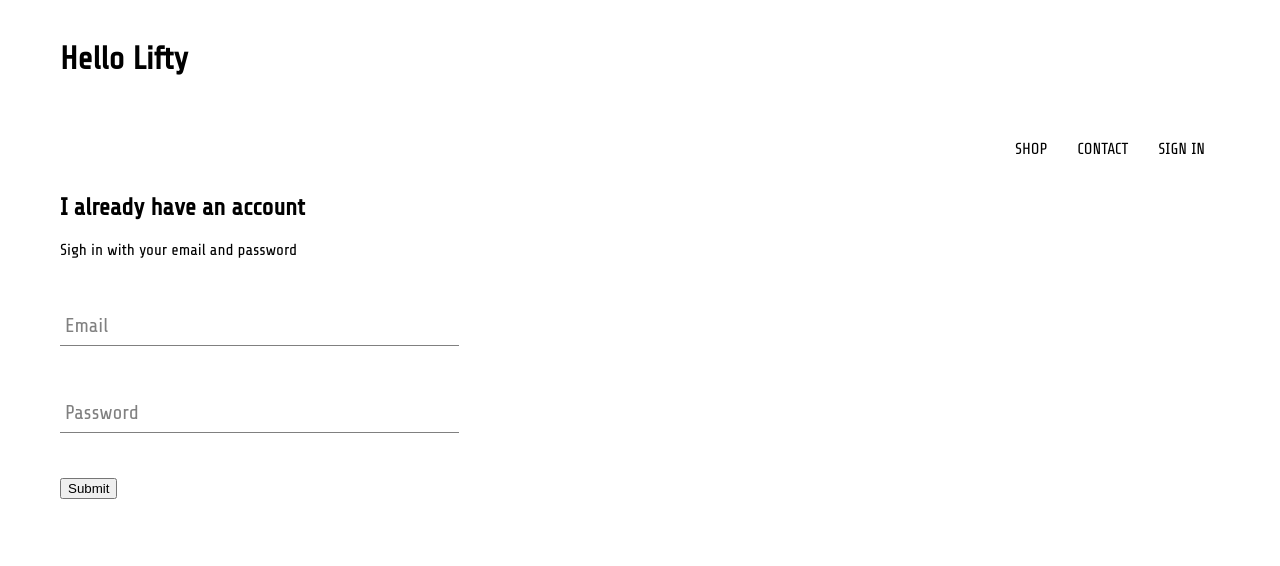
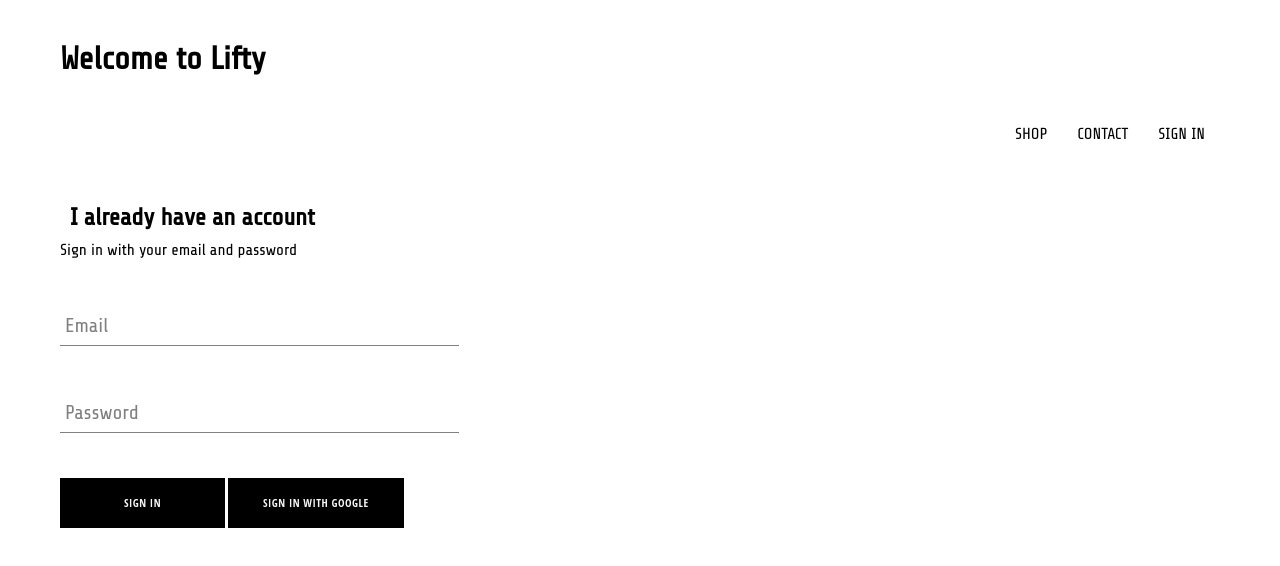
Before and after one commit to hristakiev1/shoplift, a React (Create React App) app: page /signin in a window 1280 px wide. Shown: the top 566 px of the page. Built offline with nearby package versions, Linux system fonts and the light colour scheme; no server answers; some icons are missing.

Commit message:
integrated firebase into aplication , created sign in component and sign in with google

```diff
--- a/package.json
+++ b/package.json
@@ -6,6 +6,7 @@
     "@testing-library/jest-dom": "^5.11.9",
     "@testing-library/react": "^11.2.5",
     "@testing-library/user-event": "^12.7.1",
+    "firebase": "^8.2.9",
     "node-sass": "^5.0.0",
     "react": "^17.0.1",
     "react-dom": "^17.0.1",
--- a/src/App.js
+++ b/src/App.js
@@ -1,15 +1,44 @@
 import "./App.css";
+import React from "react";
 import HomePage from "./pages/homepage/homepage";
 import { Switch, Route } from "react-router-dom";
 import ShopPage from "./pages/shop-page/shop.component";
 import Header from "./components/navbar/navbar.component";
 import SignInSignUpPage from "./pages/sign-in-sign-up-page/sign-in-sign-up-page";
+import { auth } from "./firebase/firebase.utils";
 
-function App() {
+class App extends React.Component {
+  constructor() {
+    super();
+    this.state = {
+      currentUser: null,
+    };
+  }
+
+  unsubsriberFromAuth = null;
+
+  componentDidMount() {
+    this.unsubsriberFromAuth = auth.onAuthStateChanged((user) => {
+      this.setState({ currentUser: user });
+    });
+  }
+
+  componentWillUnmount() {
+    this.unsubsriberFromAuth();
+  }
+
+  render() {
+    const { currentUser } = this.state;
+
     return (
       <div>
-      <h1>Hello Lifty</h1>
-      <Header />
+        <h1>
+          {currentUser
+            ? `Hello ${currentUser.displayName}`
+            : "Welcome to Lifty"}
+        </h1>
+
+        <Header currentUser={currentUser} />
 
         <Switch>
           <Route path="/shop" component={ShopPage} />
@@ -19,5 +48,6 @@
       </div>
     );
   }
+}
 
 export default App;
--- a/src/components/Sign-in-and-Sign-Up/Sign-In/sign-in.component.jsx
+++ b/src/components/Sign-in-and-Sign-Up/Sign-In/sign-in.component.jsx
@@ -1,6 +1,8 @@
 import { Component } from "react";
 import FormInput from "../../form-input/form-input";
 import "./sign-in.style.scss";
+import CustomButton from "../../custom-button/button.component";
+import { signInWithGoodle } from "../../../firebase/firebase.utils";
 
 class SignIn extends Component {
   constructor(props) {
@@ -21,15 +23,13 @@
     const { value, name } = event.target;
 
     this.setState({ [name]: value });
-
-    console.log(this.state);
   };
 
   render() {
     return (
       <div className="sign-in">
         <h2 className="title">I already have an account</h2>
-        <span className="subtitle">Sigh in with your email and password</span>
+        <span className="subtitle">Sign in with your email and password</span>
         <form onSubmit={this.handleSubmit}>
           <FormInput
             label="Email"
@@ -39,7 +39,6 @@
             value={this.state.email}
             required
           />
-
           <FormInput
             label="Password"
             type="password"
@@ -48,7 +47,12 @@
             value={this.state.password}
             required
           />
-          <button type="submit">Submit</button>
+          <div className="button">
+            <CustomButton type="submit">Sign In</CustomButton>
+            <CustomButton onClick={signInWithGoodle}>
+              Sign In with Google
+            </CustomButton>
+          </div>
         </form>
       </div>
     );
--- a/src/components/Sign-in-and-Sign-Up/Sign-In/sign-in.style.scss
+++ b/src/components/Sign-in-and-Sign-Up/Sign-In/sign-in.style.scss
@@ -1,3 +1,14 @@
 .sign-in {
   width: 30vw;
+  display: flex;
+  flex-direction: column;
+
+  .title {
+    margin: 10px;
+  }
+
+  .button {
+    display: flex;
+    flex-direction: row;
+  }
 }
--- /dev/null
+++ b/src/components/custom-button/button.component.jsx
@@ -0,0 +1,12 @@
+import React from "react";
+import "./button.style.scss";
+
+const CustomButton = ({ children, ...otherProps }) => {
+  return (
+    <button className="custom-button" {...otherProps}>
+      {children}
+    </button>
+  );
+};
+
+export default CustomButton;
--- /dev/null
+++ b/src/components/custom-button/button.style.scss
@@ -0,0 +1,23 @@
+.custom-button {
+  min-width: 165px;
+  width: auto;
+  height: 50px;
+  letter-spacing: 0.5px;
+  line-height: 50px;
+  padding: 0 35px 0 35px;
+  font-size: 11px;
+  background-color: black;
+  color: whitesmoke;
+  text-transform: uppercase;
+  font-family: "Open Sans Condensed";
+  font-weight: bolder;
+  border: none;
+  cursor: pointer;
+  margin-right: 3px;
+
+  &:hover {
+    background-color: whitesmoke;
+    color: black;
+    border: 1px solid black;
+  }
+}
--- a/src/components/navbar/navbar.component.jsx
+++ b/src/components/navbar/navbar.component.jsx
@@ -2,8 +2,9 @@
 import { NavLink } from "react-router-dom";
 import { ReactComponent as Logo } from "../../assets/brand-icon/logo.svg";
 import "./navbar.style.scss";
+import { auth } from "../../firebase/firebase.utils";
 
-const Header = () => {
+const Header = ({ currentUser }) => {
   return (
     <div className="header">
       <NavLink to="/" className="logo-container">
@@ -16,9 +17,15 @@
         <NavLink to="/contact" className="option">
           CONTACT
         </NavLink>
-        <NavLink to="/signin" className="option">
-          SIGN IN
-        </NavLink>
+        {currentUser ? (
+          <div onClick={() => auth.signOut()} className="option">
+            SIGN OUT
+          </div>
+        ) : (
+          <NavLink to="/signIn" className="option">
+            SIGN IN
+          </NavLink>
+        )}
       </div>
     </div>
   );
--- a/src/components/navbar/navbar.style.scss
+++ b/src/components/navbar/navbar.style.scss
@@ -18,13 +18,14 @@
 
   .options {
     width: 50%;
-    height: 100px;
+    height: 100%;
     display: flex;
     align-items: center;
     justify-content: flex-end;
 
     .option {
       padding: 10px 15px;
+      cursor: pointer;
     }
   }
 }
--- /dev/null
+++ b/src/firebase/firebase.utils.js
@@ -0,0 +1,25 @@
+import firebase from "firebase/app";
+import "firebase/auth";
+import "firebase/firestore";
+
+const config = {
+  apiKey: "AIzaSyA1dInAx1a84_IRbrIhajEua-zRpKh3Qrc",
+  authDomain: "shoplift-d7109.firebaseapp.com",
+  projectId: "shoplift-d7109",
+  storageBucket: "shoplift-d7109.appspot.com",
+  messagingSenderId: "985268537722",
+  appId: "1:985268537722:web:74fb47187726f1051b2ec3",
+};
+
+firebase.initializeApp(config);
+
+export const auth = firebase.auth();
+export const firestore = firebase.firestore();
+
+var provider = new firebase.auth.GoogleAuthProvider();
+
+provider.setCustomParameters({ prompt: "select_account" });
+
+export const signInWithGoodle = () => {
+  auth.signInWithPopup(provider);
+};
```
Also changed, not shown: 1 other file (tests, documents, lock files or other folders). Lines whose indentation alone changed are shown as unchanged.
